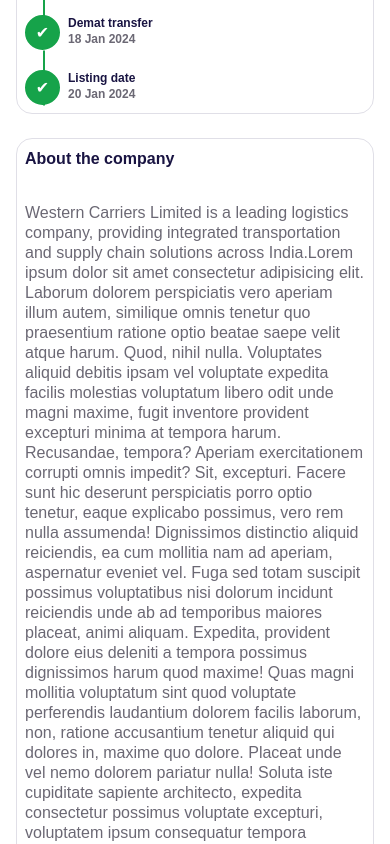
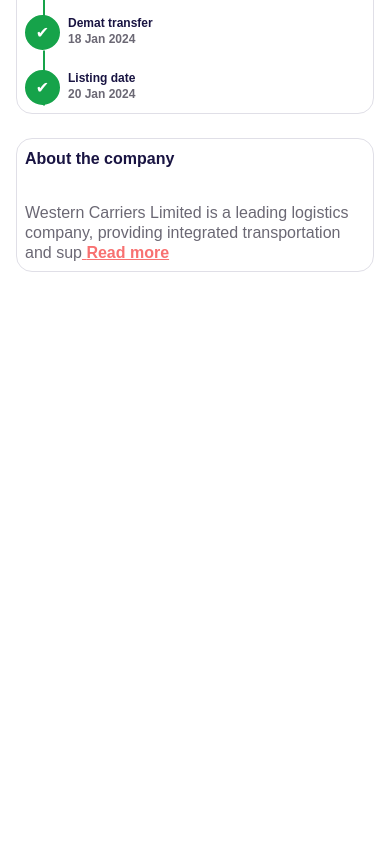
Before and after one commit to Rashid-Hashim-Shaikh/ventura, a Next.js app: page /ipo/1 in a window 390 px wide. Shown: the part 780-1624 px from the top of the page. After the commit the page ends 1092 px from the top, so only its background shows below. Built offline with nearby package versions, Linux system fonts and the light colour scheme.

Commit message:
:sparkles: Add truncate paragraph for mobile view

```diff
--- a/app/ipo/[ipoId]/page.tsx
+++ b/app/ipo/[ipoId]/page.tsx
@@ -12,8 +12,10 @@ import Button from "@/components/ui/Button";
 import Stepper from "@/components/Stepper";
 import VerticalStepper from "@/components/VerticalStepper";
 import Spinner from "@/components/ui/Spinner";
+import AboutListingCompany from "@/components/AboutListingCompany";
 
 import { getCurrentStep } from "@/utils/helper";
+import { dummyText } from "@/mock/dummy"
 
 export default function IpoDetailsPage({
   params,
@@ -179,48 +181,11 @@ export default function IpoDetailsPage({
             // currentStep={Math.random() * 6 + 1}
           />
       </section>
+      {/* description section */}
+      <AboutListingCompany
+        description={company_desc + dummyText}
+      />
 
-      {/* description section */}
-      <section className="border border-grey rounded-2xl p-2 md:p-5 ">
-        <h6 className="text-md font-bold">About the company</h6>
-        <p className=" text-neutral leading-tight mt-8 font-normal">
-          {company_desc}
-          Lorem ipsum dolor sit amet consectetur adipisicing elit. Laborum
-          dolorem perspiciatis vero aperiam illum autem, similique omnis tenetur
-          quo praesentium ratione optio beatae saepe velit atque harum. Quod,
-          nihil nulla. Voluptates aliquid debitis ipsam vel voluptate expedita
-          facilis molestias voluptatum libero odit unde magni maxime, fugit
-          inventore provident excepturi minima at tempora harum. Recusandae,
-          tempora? Aperiam exercitationem corrupti omnis impedit? Sit,
-          excepturi. Facere sunt hic deserunt perspiciatis porro optio tenetur,
-          eaque explicabo possimus, vero rem nulla assumenda! Dignissimos
-          distinctio aliquid reiciendis, ea cum mollitia nam ad aperiam,
-          aspernatur eveniet vel. Fuga sed totam suscipit possimus voluptatibus
-          nisi dolorum incidunt reiciendis unde ab ad temporibus maiores
-          placeat, animi aliquam. Expedita, provident dolore eius deleniti a
-          tempora possimus dignissimos harum quod maxime! Quas magni mollitia
-          voluptatum sint quod voluptate perferendis laudantium dolorem facilis
-          laborum, non, ratione accusantium tenetur aliquid qui dolores in,
-          maxime quo dolore. Placeat unde vel nemo dolorem pariatur nulla!
-          Soluta iste cupiditate sapiente architecto, expedita consectetur
-          possimus voluptate excepturi, voluptatem ipsum consequatur tempora
-          blanditiis mollitia enim quod non, omnis maxime eos quia hic quis
-          impedit officia? Eveniet, asperiores sunt? Consectetur cupiditate
-          consequatur quis sunt maxime. Maxime obcaecati ratione iusto sed nisi
-          laboriosam distinctio consequatur molestias? Eius, tempora deleniti
-          inventore hic dolore sint repudiandae ab nobis quo praesentium beatae
-          eaque? Maiores perspiciatis nulla vero cumque itaque facilis sunt
-          placeat, inventore fugiat cum, et obcaecati. Voluptatem sed ipsum
-          soluta beatae voluptates facere modi dolore sunt laudantium labore
-          fuga, quisquam explicabo dicta? Id exercitationem vitae vero
-          doloremque culpa aperiam quia nulla veniam inventore facilis! Sequi,
-          consequatur inventore. Adipisci nisi, ex atque, ab optio aspernatur,
-          corrupti fugiat magni harum nemo nihil eligendi nobis! Ad soluta quasi
-          nemo unde harum excepturi nobis officiis enim ab cupiditate deleniti
-          quidem, ullam, recusandae, eveniet tempora facilis earum quos minus!
-          Fuga animi quasi eveniet est aliquid, enim temporibus?
-        </p>
-      </section>
     </div>
   );
 }
--- /dev/null
+++ b/components/AboutListingCompany.tsx
@@ -0,0 +1,39 @@
+import React, { useState } from "react";
+
+interface AboutListingCompanyProp {
+  description: string;
+}
+const AboutListingCompany: React.FC<AboutListingCompanyProp> = ({
+  description,
+}) => {
+  const [show, setShow] = useState(false);
+
+  return (
+    <section className="border border-grey rounded-2xl p-2 md:p-5 ">
+      <h6 className="text-md font-bold">About the company</h6>
+      <p className=" text-neutral leading-tight mt-8 block sm:hidden font-normal">
+        {show ? description : description.substring(0, 100)}
+        {show ? (
+          <span
+            onClick={() => setShow(false)}
+            className="font-bold text-blue-400 cursor-pointer underline"
+          >
+            {" "}
+            Read less
+          </span>
+        ) : (
+          <span
+            onClick={() => setShow(true)}
+            className="font-bold text-red-400 cursor-pointer underline"
+          >
+            {" "}
+            Read more
+          </span>
+        )}
+      </p>
+      <p className=" text-neutral leading-tight mt-8 hidden sm:block font-normal" >{description}</p>
+    </section>
+  );
+};
+
+export default AboutListingCompany;
--- /dev/null
+++ b/mock/dummy.js
@@ -0,0 +1,34 @@
+export const dummyText = `Lorem ipsum dolor sit amet consectetur adipisicing elit. Laborum
+          dolorem perspiciatis vero aperiam illum autem, similique omnis tenetur
+          quo praesentium ratione optio beatae saepe velit atque harum.Quod,
+    nihil nulla.Voluptates aliquid debitis ipsam vel voluptate expedita
+          facilis molestias voluptatum libero odit unde magni maxime, fugit
+          inventore provident excepturi minima at tempora harum.Recusandae,
+    tempora ? Aperiam exercitationem corrupti omnis impedit ? Sit,
+        excepturi.Facere sunt hic deserunt perspiciatis porro optio tenetur,
+            eaque explicabo possimus, vero rem nulla assumenda! Dignissimos
+          distinctio aliquid reiciendis, ea cum mollitia nam ad aperiam,
+    aspernatur eveniet vel.Fuga sed totam suscipit possimus voluptatibus
+          nisi dolorum incidunt reiciendis unde ab ad temporibus maiores
+placeat, animi aliquam.Expedita, provident dolore eius deleniti a
+          tempora possimus dignissimos harum quod maxime! Quas magni mollitia
+          voluptatum sint quod voluptate perferendis laudantium dolorem facilis
+laborum, non, ratione accusantium tenetur aliquid qui dolores in,
+    maxime quo dolore.Placeat unde vel nemo dolorem pariatur nulla!
+          Soluta iste cupiditate sapiente architecto, expedita consectetur
+          possimus voluptate excepturi, voluptatem ipsum consequatur tempora
+          blanditiis mollitia enim quod non, omnis maxime eos quia hic quis
+          impedit officia ? Eveniet, asperiores sunt ? Consectetur cupiditate
+          consequatur quis sunt maxime.Maxime obcaecati ratione iusto sed nisi
+          laboriosam distinctio consequatur molestias ? Eius, tempora deleniti
+          inventore hic dolore sint repudiandae ab nobis quo praesentium beatae
+eaque ? Maiores perspiciatis nulla vero cumque itaque facilis sunt
+placeat, inventore fugiat cum, et obcaecati.Voluptatem sed ipsum
+          soluta beatae voluptates facere modi dolore sunt laudantium labore
+fuga, quisquam explicabo dicta ? Id exercitationem vitae vero
+          doloremque culpa aperiam quia nulla veniam inventore facilis! Sequi,
+    consequatur inventore.Adipisci nisi, ex atque, ab optio aspernatur,
+        corrupti fugiat magni harum nemo nihil eligendi nobis! Ad soluta quasi
+          nemo unde harum excepturi nobis officiis enim ab cupiditate deleniti
+quidem, ullam, recusandae, eveniet tempora facilis earum quos minus!
+          Fuga animi quasi eveniet est aliquid, enim temporibus ? `
```
